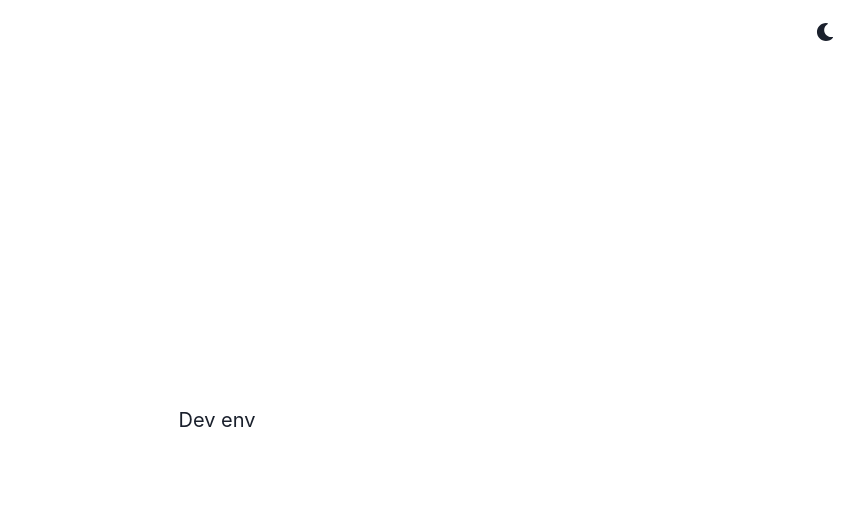
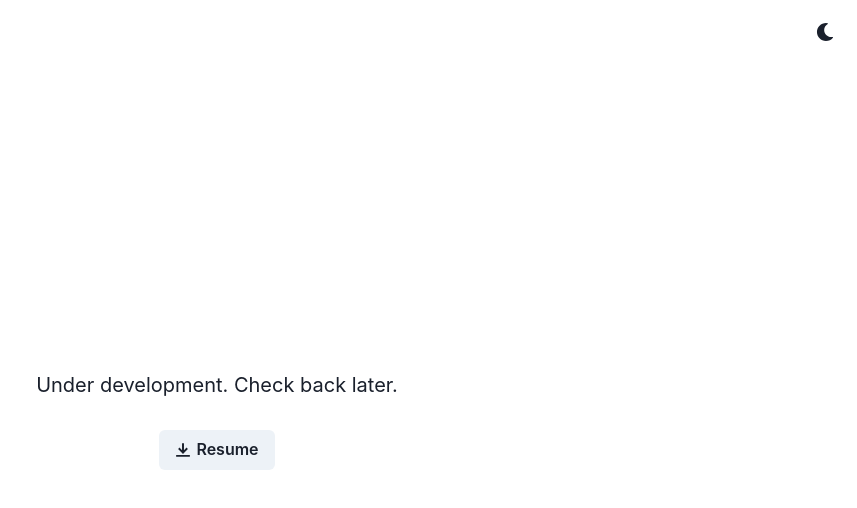
Before and after one commit to Zerbz/szcz.dev, a React (Create React App) app: page / in a window 1280 px wide. Shown: the top 508 px of the page, without its empty margins (423-1280 px from the left). Built offline with nearby package versions, Linux system fonts and the light colour scheme.

Commit message:
Minor resume button fix"

```diff
--- a/src/App.tsx
+++ b/src/App.tsx
@@ -15,7 +15,7 @@ export const App = () => (
       <Grid minH="100vh" p={3}>
         <ColorModeSwitcher justifySelf="flex-end" />
           <VStack spacing={8}>
-            {process.env.NODE_ENV == "production" ?  <Maintanence/> : <Home/>}
+            {process.env.NODE_ENV == "production" ?  <Maintanence/> : <Maintanence/>}
           </VStack>
       </Grid>
     </Box>
--- a/src/Components/Maintanence.tsx
+++ b/src/Components/Maintanence.tsx
@@ -1,11 +1,10 @@
 import { Button, Container } from "@chakra-ui/react"
 import { DownloadIcon } from '@chakra-ui/icons'
-import {Link as RouteLink } from "react-router-dom";
 
 export const Maintanence = () => (
     <div>
         <Container maxW='container.md'>Under development. Check back later.</Container>
         <br></br>
-        <RouteLink to="/files/MattSzczerbaResume.pdf" target="_blank" download><DownloadIcon mr="5px"/>Resume</RouteLink>
+       <a href="/files/MattSzczerbaResumeWeb.pdf" target="_blank" download> <Button><DownloadIcon mr="5px"/>Resume</Button></a>
     </div>
 )
```
Also changed, not shown: 2 other files (tests, documents, lock files or other folders).
